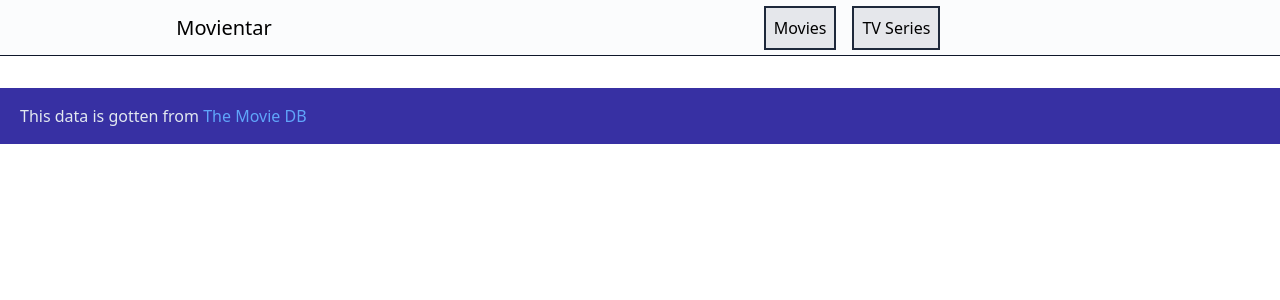
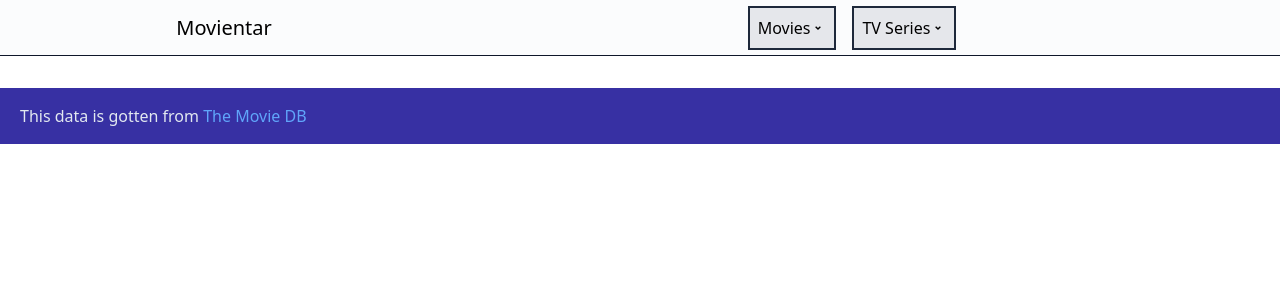
Before and after one commit to alfariiizi/movientar, a React (Create React App) app: page / in a window 1280 px wide. Shown: the top 300 px of the page. Built offline with nearby package versions, Linux system fonts and the light colour scheme.

Commit message:
Adding arrow in dropdown navbar

```diff
--- a/src/tools/Dropdown.jsx
+++ b/src/tools/Dropdown.jsx
@@ -1,15 +1,20 @@
 import React from "react";
 import { Link } from "react-router-dom";
+import { RiArrowDropDownLine } from "react-icons/ri";
 
 const Dropdown = ({ name, options }) => {
   return (
-    <button className="group relative h-full border-2 border-slate-800 bg-gray-200 p-2">
+    <button className="group relative flex h-full items-center justify-between border-2 border-slate-800 bg-gray-200 p-2">
       {name}
-      <div className="absolute top-10 left-0 z-[110] hidden h-auto w-auto border-2 border-slate-800 bg-gray-200 group-hover:flex group-hover:flex-col group-hover:gap-1">
+      <RiArrowDropDownLine />
+      <div className="absolute top-10 left-0 z-[110] hidden h-auto w-auto flex-col gap-1 border-2 border-slate-800 bg-gray-200 duration-100 group-hover:flex">
         {options.map((option, index) => (
-          <div key={index} className="h-full w-full p-1 hover:bg-gray-300">
-            <Link to={option.link}>{option.name}</Link>
-          </div>
+          <Link
+            className="h-full w-full p-1 duration-100 hover:bg-gray-300"
+            key={index}
+            to={option.link}>
+            {option.name}
+          </Link>
         ))}
       </div>
     </button>
```
